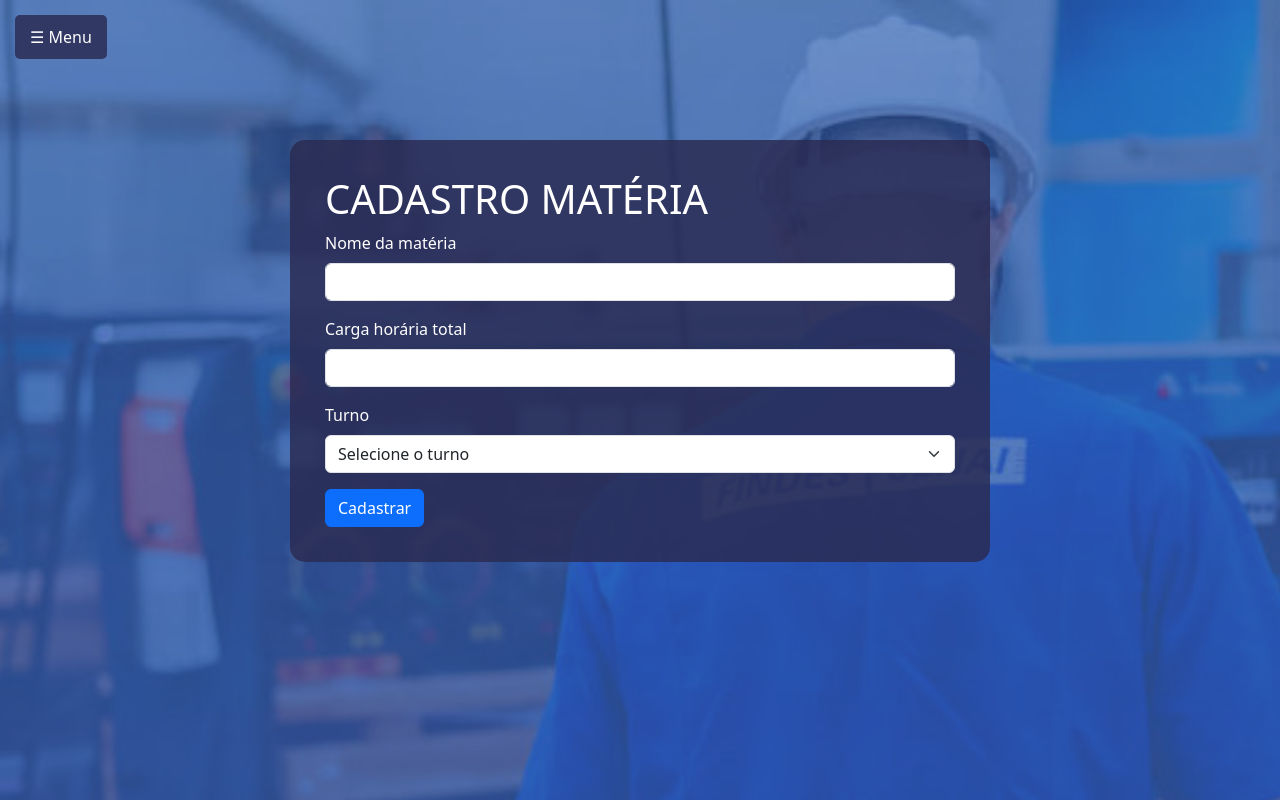
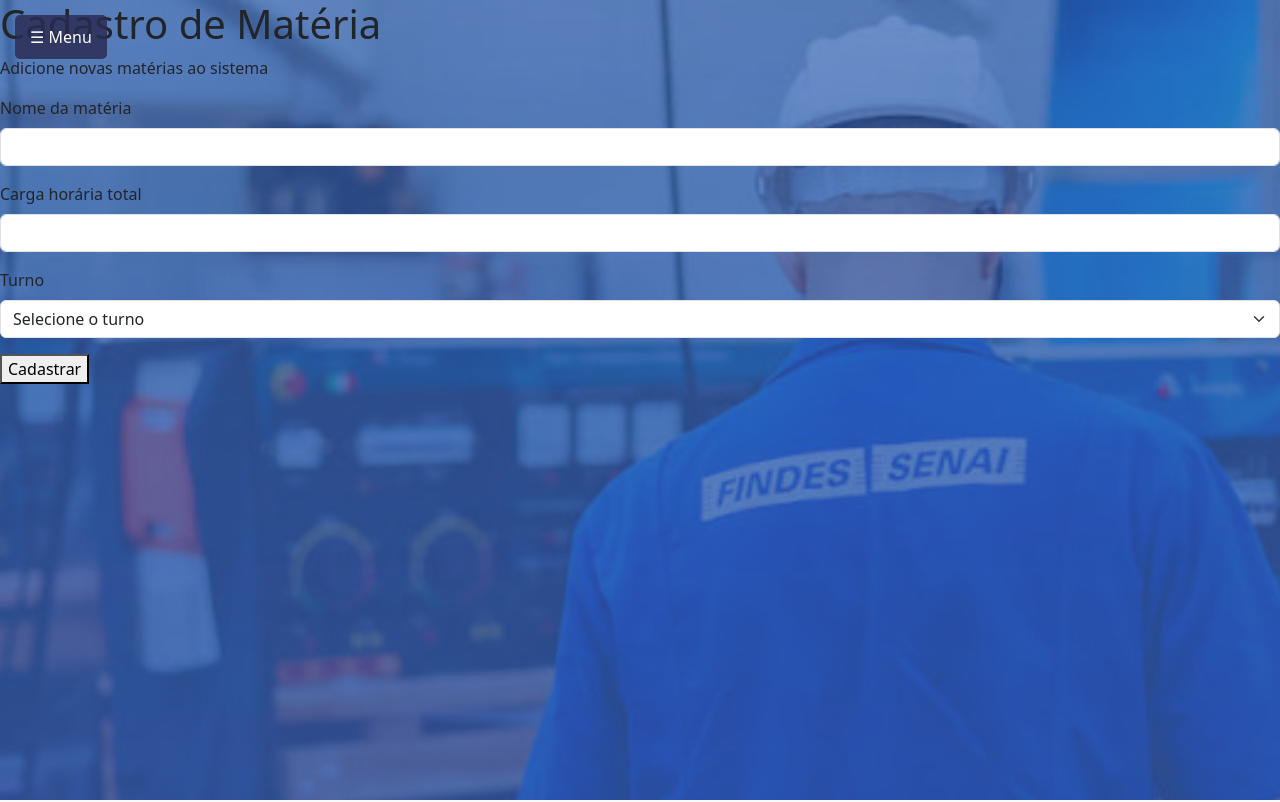
Before and after one commit to phzagonelo/CALENDARIO, a PHP site: page /form_materia.php in a window 1280 px wide. Shown: the top 802 px of the page. Run offline with PHP 8.4, Linux system fonts and the light colour scheme.

Commit message:
atualização css

```diff
--- a/forms/form_materia.php
+++ b/forms/form_materia.php
@@ -1,37 +1,48 @@
 <!DOCTYPE html>
-<html lang="en">
+<html lang="pt-BR">
 <head>
     <meta charset="UTF-8">
     <meta name="viewport" content="width=device-width, initial-scale=1.0">
-    <title>Cadastro Materia</title>
-     <link rel="stylesheet" href="../css/form_materia.css">
+    <title>Cadastro Matéria</title>
+    <link rel="stylesheet" href="../css/forms_geral.css">
 </head>
 <body>
     <?php
         include "../navbar.php";
     ?>
-<div class="centralizada">
-    <h1 style="color:white">CADASTRO MATÉRIA</h1>
+
+    <!-- Hero Section (opcional, combina com os outros formulários) -->
+    <section class="hero-section">
+        <h1>Cadastro de Matéria</h1>
+        <p>Adicione novas matérias ao sistema</p>
+    </section>
+
+    <!-- Formulário com a mesma aparência do outro -->
+    <div class="form-container">
         <form action="../bd/cadastro_materia.php" method="POST">
             <div class="mb-3">
-        <label style="color:white" for="exampleInputEmail1" class="form-label">Nome da matéria</label>
-        <input type="text" class="form-control" name="materia">
+                <label class="form-label" for="materia">Nome da matéria</label>
+                <input id="materia" type="text" class="form-control" name="materia" required>
             </div>
+
             <div class="mb-3">
-        <label style="color:white" for="exampleInputPassword1" class="form-label">Carga horária total</label>
-        <input type="text" class="form-control"  name="carga_horaria">
+                <label class="form-label" for="carga_horaria">Carga horária total</label>
+                <input id="carga_horaria" type="text" class="form-control" name="carga_horaria" required>
             </div>
+
             <div class="mb-3">
-    <label style="color:white" class="form-label">Turno</label>
-    <select class="form-select" name="turno">
-        <option selected>Selecione o turno</option>
+                <label class="form-label" for="turno">Turno</label>
+                <select id="turno" class="form-select" name="turno" required>
+                    <option value="" disabled selected>Selecione o turno</option>
                     <option value="manha">Manhã</option>
                     <option value="tarde">Tarde</option>
                     <option value="noite">Noite</option>
                 </select>
             </div>
-    <button type="submit" class="btn btn-primary">Cadastrar</button>
+
+            <button type="submit" class="button">Cadastrar</button>
         </form>
     </div>
+
 </body>
 </html>
```
Also changed, not shown: forms/form_horarios.php (+26 -15 lines). Lines whose indentation alone changed are shown as unchanged.
